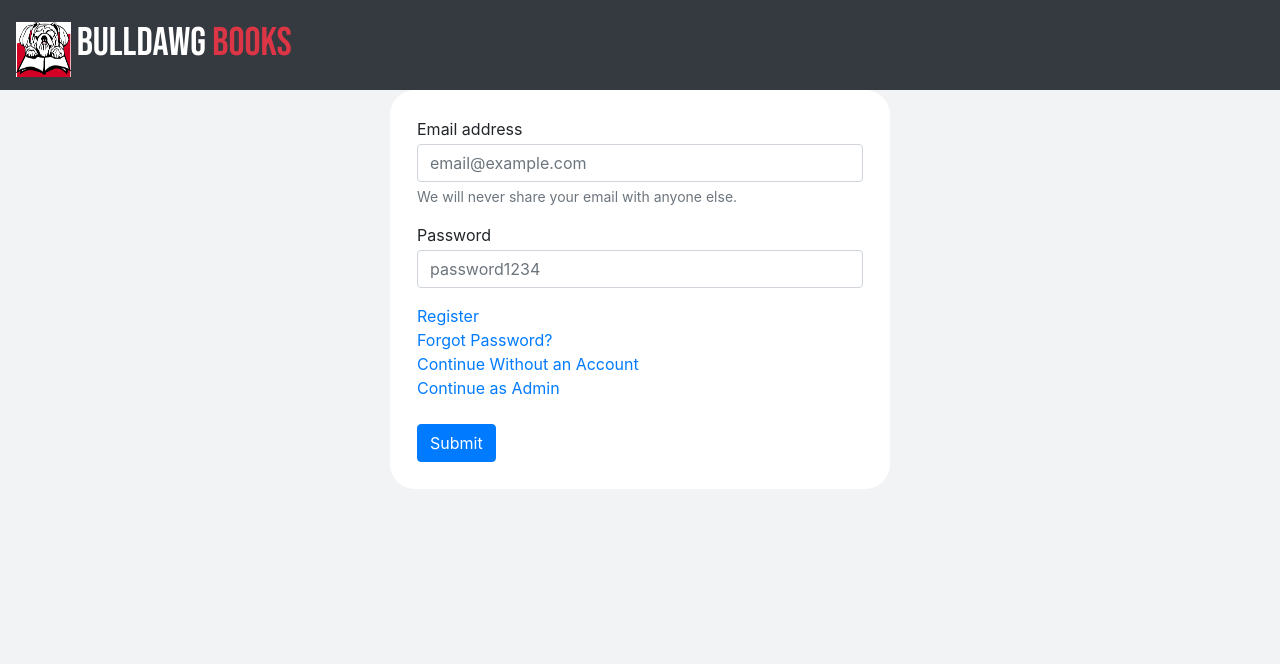
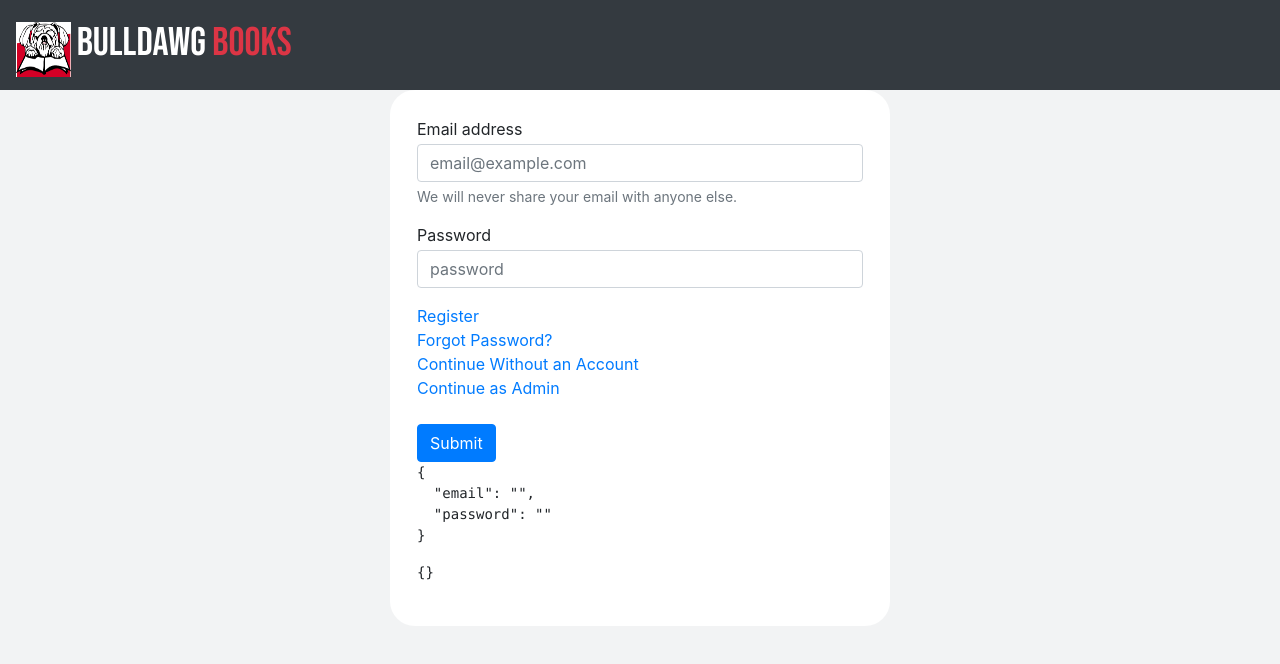
Before and after one commit to hunterwilkins2/bulldog-books, a React (Create React App) app: page / in a window 1280 px wide. Shown: the top 664 px of the page. Built offline with nearby package versions, Linux system fonts and the light colour scheme.

Commit message:
added formik and yup to login page

```diff
--- a/src/components/Login.js
+++ b/src/components/Login.js
@@ -1,6 +1,8 @@
 import React from 'react'
 import {Form, Button } from 'react-bootstrap'
 import { Link } from 'react-router-dom'
+import { Formik, Field } from 'formik'
+import * as yup from 'yup'
 
 import BasicNav from './BasicNav'
 import './styles/Login.css'
@@ -13,21 +15,45 @@ function Login(){
         borderRadius: '25px'
     }
 
+    const schema = yup.object().shape({
+        email: yup.string().email('Invalid Email Format').required('Required'),
+        password: yup.string().required('Required')
+    })
+
+
     return(
         <>
             <BasicNav />
             <div style={{display: 'flex', justifyContent: 'center', maxWidth: '100vw'}}>
-                <Form className="login-form" style={formStyle}>
+                <Formik
+                    initialValues={{email: '', password: ''}}
+                    onSubmit={(data, {setSubmitting}) => {
+                        setSubmitting(true)
+                        // make async call to DB eventually
+                        console.log(data)
+                        setSubmitting(false)
+                    }}
+                    validationSchema={schema}
+                >{({values, errors, setSubmitting, handleSubmit}) => (
+                        <Form className="login-form" style={formStyle} onSubmit={handleSubmit}>
                             <Form.Group controlId="formBasicEmail">
                                 <Form.Label>Email address</Form.Label>
-                        <Form.Control type="email" placeholder="email@example.com" />
+                                <Field
+                                    placeholder="email@example.com"
+                                    name='email' as={Form.Control}
+                                    isInvalid={errors.email}/>
                                 <Form.Text className="text-muted">
                                     We will never share your email with anyone else.
                                 </Form.Text>
                             </Form.Group>
                             <Form.Group controlId="formBasicPassword">
                                 <Form.Label>Password</Form.Label>
-                        <Form.Control type="password" placeholder="password1234" />
+                                <Field
+                                    placeholder="password"
+                                    name='password'
+                                    type='password'
+                                    as={Form.Control}
+                                    isInvalid={errors.password}/>
                             </Form.Group>
                             <Link to='/register'>Register</Link>
                             <br></br>
@@ -48,10 +74,13 @@ function Login(){
                             }}>Continue as Admin</Link>
                             <br></br>
                             <br></br>
-                    <Button variant="primary" type="submit">
+                            <Button disabled={setSubmitting} variant="primary" type="submit">
                                 Submit
                             </Button>
+                            <pre>{JSON.stringify(values, null, 2)}</pre>
+                            <pre>{JSON.stringify(errors, null, 2)}</pre>
                         </Form>
+                    )}</Formik>
             </div>
         </>
     )
```
Also changed, not shown: package.json (+6 -2 lines), .eslintrc.js, 1 other file (tests, documents, lock files or other folders). Lines whose indentation alone changed are shown as unchanged.
